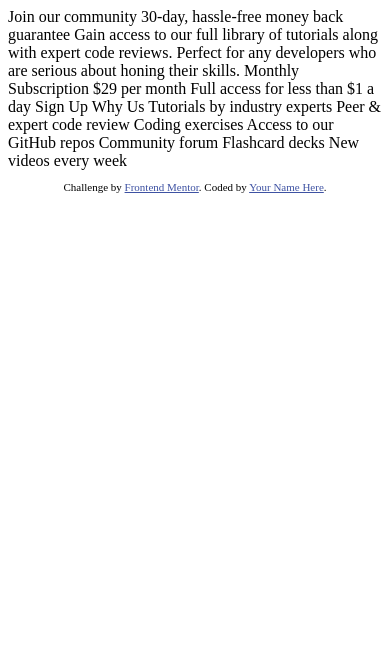
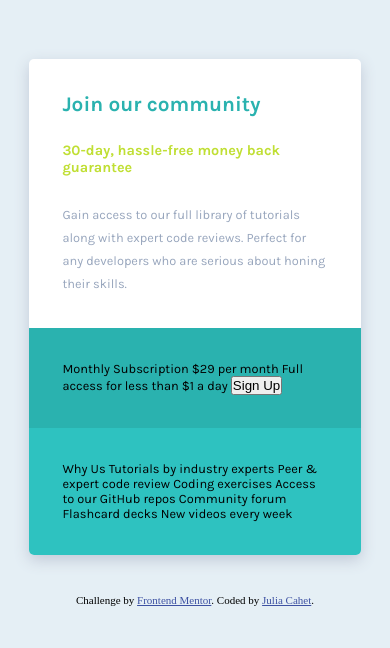
Before and after one commit to juliacahet/single-price-grid-component-master, a plain HTML site: page index.html in a window 390 px wide. Drawn offline with Linux system fonts and the light colour scheme.

Commit message:
mobile version

```diff
--- /dev/null
+++ b/css/styles.css
@@ -0,0 +1,74 @@
+
+* {
+    box-sizing: border-box;
+    margin: 0;
+    padding: 0;
+}
+
+
+body {
+    width: 100%;
+    height:100%;
+    background-color: hsl(204, 43%, 93%);
+}
+
+/* Container */
+
+.container {
+    font-family: 'Karla';
+    font-size: 0.8rem;
+    margin: 15% 7.5% auto;
+    background-color: white;
+    border-radius: 5px;
+    box-shadow: 0 5px 15px hsl(218, 22%, 80%);
+}
+
+/* Banners */
+
+.top-banner, .left-banner, .right-banner {
+    padding: 10%;
+}
+
+
+/* Top Banner */
+
+h1 {
+    font-size: 1.3rem;
+    font-weight: 700;
+    color:  hsl(179, 62%, 43%);
+}
+
+.top-banner h2 {
+    font-size: 0.9rem;
+    font-weight: 700;
+    color: hsl(71, 73%, 54%);
+    padding: 10% 0;
+}
+
+.top-banner p {
+    color: hsl(218, 22%, 67%);
+    line-height: 1.8;
+}
+
+/* Left Banner */
+
+.left-banner {
+    background-color: hsl(179, 62%, 43%);
+}
+
+/* Right Banner */
+
+.right-banner{
+    background-color: hsl(179, 62%, 47%);
+    border-radius: 0 0 5px 5px;
+}
+
+/* Footer */
+
+.attribution {
+    font-size: 11px;
+    text-align: center;
+    padding: 10%;
+}
+
+.attribution a { color: hsl(228, 45%, 44%); }
--- a/index.html
+++ b/index.html
@@ -1,35 +1,50 @@
 <!DOCTYPE html>
 <html lang="en">
+
 <head>
   <meta charset="UTF-8">
-  <meta name="viewport" content="width=device-width, initial-scale=1.0"> <!-- displays site properly based on user's device -->
+  <meta name="viewport" content="width=device-width, initial-scale=1.0">
+  <!-- displays site properly based on user's device -->
 
   <link rel="icon" type="image/png" sizes="32x32" href="./images/favicon-32x32.png">
 
   <title>Frontend Mentor | Single Price Grid Component</title>
 
-  <!-- Feel free to remove these styles or customise in your own stylesheet 👍 -->
-  <style>
-    .attribution { font-size: 11px; text-align: center; }
-    .attribution a { color: hsl(228, 45%, 44%); }
-  </style>
+  <link href="https://fonts.googleapis.com/css2?family=Karla:wght@400;700&display=swap" rel="stylesheet">
+
+  <link rel="stylesheet" href="css/styles.css">
+
 </head>
+
 <body>
-  Join our community
 
-  30-day, hassle-free money back guarantee
+  <!-- Flex container -->
+  <div class="container">
 
-  Gain access to our full library of tutorials along with expert code reviews.
-  Perfect for any developers who are serious about honing their skills.
+    <!-- Flex item -->
+    <div class="top-banner">
+      <h1>Join our community</h1>
 
+      <h2>30-day, hassle-free money back guarantee</h2>
+
+      <p>Gain access to our full library of tutorials along with expert code reviews.
+      Perfect for any developers who are serious about honing their skills.</p>
+    </div>
+
+    <!-- Flex item -->
+    <div class="left-banner">
       Monthly Subscription
 
       &dollar;29 per month
 
       Full access for less than &dollar;1 a day
 
-  Sign Up
+      <button type="button">Sign Up</button>
 
+    </div>
+
+    <!-- Flex item -->
+    <div class="right-banner">
       Why Us
 
       Tutorials by industry experts
@@ -39,12 +54,15 @@
       Community forum
       Flashcard decks
       New videos every week
+    </div>
+  </div>
 
   <footer>
     <p class="attribution">
       Challenge by <a href="https://www.frontendmentor.io?ref=challenge" target="_blank">Frontend Mentor</a>.
-      Coded by <a href="#">Your Name Here</a>.
+      Coded by <a href="https://github.com/juliacahet">Julia Cahet</a>.
     </p>
   </footer>
 </body>
+
 </html>
```
Lines whose indentation alone changed are shown as unchanged.
